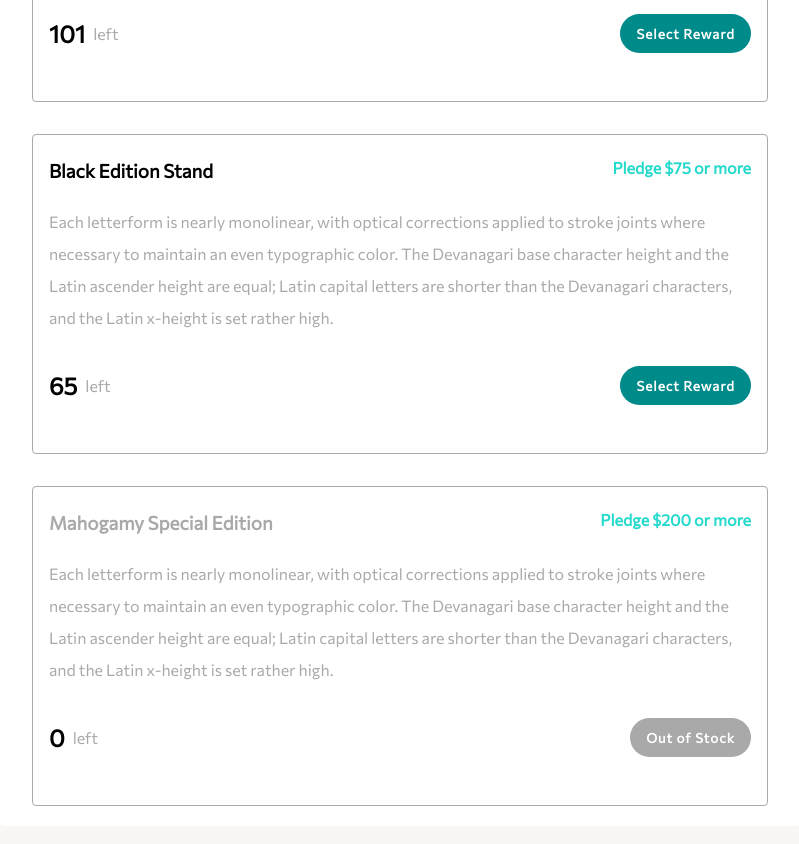
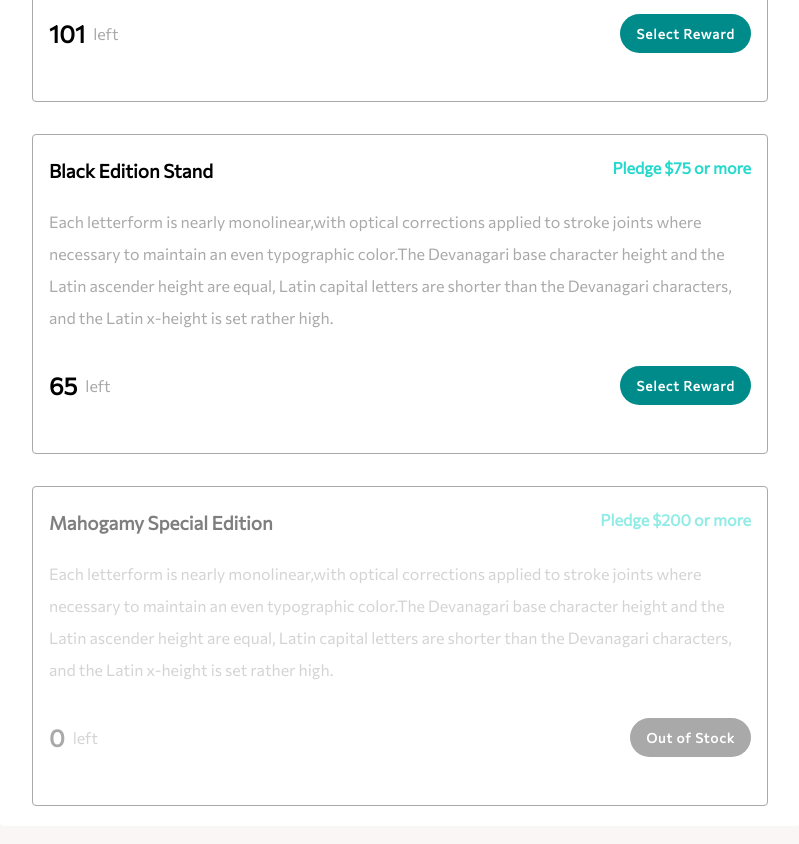
Before and after one commit to hormakery/test, a React (Create React App) app: page / in a window 1280 px wide. Shown: the part 1760-2604 px from the top of the page, without its empty margins (240-1039 px from the left). Built offline with nearby package versions, Linux system fonts and the light colour scheme.

Commit message:
fund-test

```diff
--- a/src/App.css
+++ b/src/App.css
@@ -210,7 +210,7 @@ body {
 
 .hero-progress li {
   margin-right: 3rem;
-  margin-bottom: .5rem;
+  margin-bottom: 0.5rem;
   padding: 1rem;
   font-weight: 700;
   color: #000;
@@ -340,8 +340,25 @@ body {
   background: #008b8b;
 }
 
-.about-bottom .last-btn {
+.about {
+  background-color: #d1d0d0;
+}
+
+.out-of-stock button {
   background: #a9a9a9;
+}
+
+.out-of-stock p{
+  /* background-color: #d1d0d0; */
+  opacity: 0.5;
+}
+
+.out-of-stock h3{
+  opacity: 0.5;
+}
+
+.out-of-stock h2{
+  color: #a9a9a9;
 }
 
 /* end of about page */
@@ -458,7 +475,6 @@ body {
     flex-direction: column;
     margin-top: 2rem;
     margin-bottom: 0.1rem;
-
   }
 
   .hero-progress h2 {
@@ -503,8 +519,9 @@ body {
   }
 
   .about-bottom button {
+    align-items: flex-start;
     justify-content: flex-start;
-    padding: 0.6rem 0.7rem;
+    padding: 0.7rem 0.9rem;
   }
 }
 
--- a/src/App.tsx
+++ b/src/App.tsx
@@ -1,5 +1,6 @@
 import React, { useState } from "react";
 import "./App.css";
+import { data } from "./components/About";
 
 // interface ItestFunc {
 //   name: string;
@@ -8,7 +9,7 @@ import "./App.css";
 // }
 
 function App() {
-  // const testFunc = ({ name, a, b }: ItestFunc): string => {
+  //  const testFunc = ({ name, a, b }: ItestFunc): string => {
   //   return `my name is ${name}, i am ${a + b} years old`;
   // };
   // testFunc({ name: "joseph", a: 12, b: 13 });
@@ -88,74 +89,29 @@ function App() {
               in this genre. Just like the Latin, the Devanagari is based on pure geometry, particularly circles.
             </p>
 
-            <div className="about-list">
-              <div className="about-header">
-                <h3>Bamboo Stand</h3>
-                <p>Pledge $25 or more</p>
+            {data.slice(0, 3).map((item) => (
+              <div className={`about-list ${item.availability.quantity === 0 ? "out-of-stock" : undefined}`}>
+                <div className="about-header" key={item.id}>
+                  <h3>{item.title}</h3>
+                  <p>{item.prices}</p>
                 </div>
 
-              <p className="about-list-text">
-                Each letterform is nearly monolinear, with optical corrections applied to stroke joints where necessary
-                to maintain an even typographic color. The Devanagari base character height and the Latin ascender
-                height are equal; Latin capital letters are shorter than the Devanagari characters, and the Latin
-                x-height is set rather high.
-              </p>
+                <p className="about-list-text">{item.content}</p>
 
                 <div className="about-bottom">
                   <div className="about-btn">
-                  <h2>101</h2>
-                  <p>left</p>
+                    <h2>{item.availability.quantity}</h2>
+                    <p>{item.availability.status}</p>
                   </div>
 
-                <button>Select Reward</button>
+                  <div>
+                    <button>{item.button.text}</button>
                   </div>
                 </div>
+              </div>
+            ))}
 
-            <div className="about-list">
-              <div className="about-header">
-                <h3>Black Edition Stand</h3>
-                <p>Pledge $75 or more</p>
-              </div>
 
-              <p className="about-list-text">
-                Each letterform is nearly monolinear, with optical corrections applied to stroke joints where necessary
-                to maintain an even typographic color. The Devanagari base character height and the Latin ascender
-                height are equal; Latin capital letters are shorter than the Devanagari characters, and the Latin
-                x-height is set rather high.
-              </p>
-
-              <div className="about-bottom">
-                <div className="about-btn">
-                  <h2>65</h2>
-                  <p>left</p>
-                </div>
-
-                <button className="mid-btn">Select Reward</button>
-              </div>
-            </div>
-
-            <div className="about-list">
-              <div className="about-header">
-                <h3 className="dark-gray-title">Mahogamy Special Edition</h3>
-                < p className="aout-header-subtitle">Pledge $200 or more</p>
-              </div>
-
-              <p className="about-list-text">
-                Each letterform is nearly monolinear, with optical corrections applied to stroke joints where necessary
-                to maintain an even typographic color. The Devanagari base character height and the Latin ascender
-                height are equal; Latin capital letters are shorter than the Devanagari characters, and the Latin
-                x-height is set rather high.
-              </p>
-
-              <div className="about-bottom">
-                <div className="about-btn">
-                  <h2>0</h2>
-                  <p>left</p>
-                </div>
-
-                <button className="last-btn">Out of Stock</button>
-              </div>
-            </div>
           </div>
         </div>
       </div>
--- a/src/components/About.tsx
+++ b/src/components/About.tsx
@@ -1,17 +1,53 @@
-import React from "react";
 
-interface Iprops {
-  header: {
-    img: string;
-    title: string;
-    subtitle: string;
-    buttonOne: string;
-    imgButton: string;
-    buttonTwo: string;
-  }[];
-}
 
-const About: React.FC<Iprops> = () => {
-  return <div></div>;
-};
-export default About;
+const data= [
+  {
+    id: 1,
+    title: "Bamboo Stand",
+    prices: "Pledge $25 or more",
+    content: "Each letterform is nearly monolinear,with optical corrections applied to stroke joints where necessary to maintain an even typographic color.The Devanagari base character height and the Latin ascender height are equal, Latin capital letters are shorter than the Devanagari characters, and the Latin x-height is set rather high.",
+    availability: {
+      quantity: 101,
+      status: "left",
+    },
+    button: {
+      text: "Select Reward",
+      colorbutton: "#008b8b",
+    },
+  },
+
+  {
+    id: "2",
+    title: "Black Edition Stand",
+    prices: "Pledge $75 or more",
+    content: "Each letterform is nearly monolinear,with optical corrections applied to stroke joints where necessary to maintain an even typographic color.The Devanagari base character height and the Latin ascender height are equal, Latin capital letters are shorter than the Devanagari characters, and the Latin x-height is set rather high.",
+    availability: {
+      quantity: 65,
+      status: "left",
+    },
+    button: {
+      text: "Select Reward",
+      colorbutton: "#26d9cd",
+    },
+  },
+
+
+  {
+    id: "3",
+    title: "Mahogamy Special Edition",
+    prices: "Pledge $200 or more",
+    content: "Each letterform is nearly monolinear,with optical corrections applied to stroke joints where necessary to maintain an even typographic color.The Devanagari base character height and the Latin ascender height are equal, Latin capital letters are shorter than the Devanagari characters, and the Latin x-height is set rather high.",
+    availability: {
+      quantity: 0,
+      status: "left",
+    },
+    button: {
+      text: "Out of Stock",
+      colorbutton: "#a9a9a9",
+    },
+
+  },
+
+];
+
+export { data };
```
Lines whose indentation alone changed are shown as unchanged.
